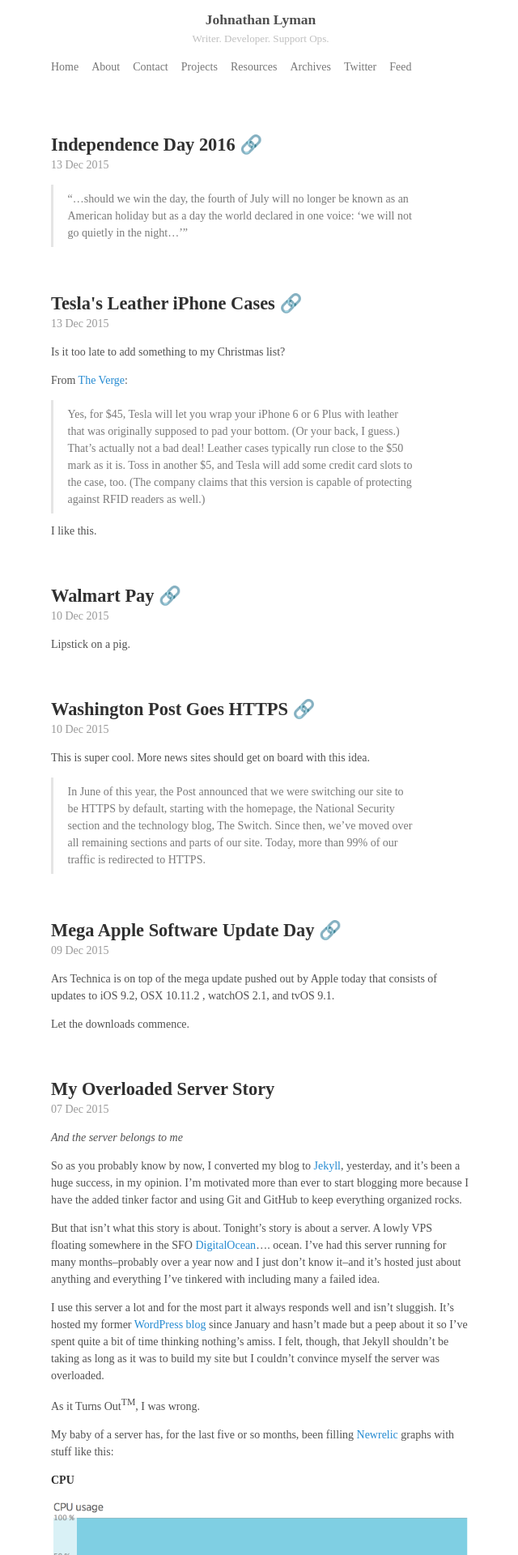
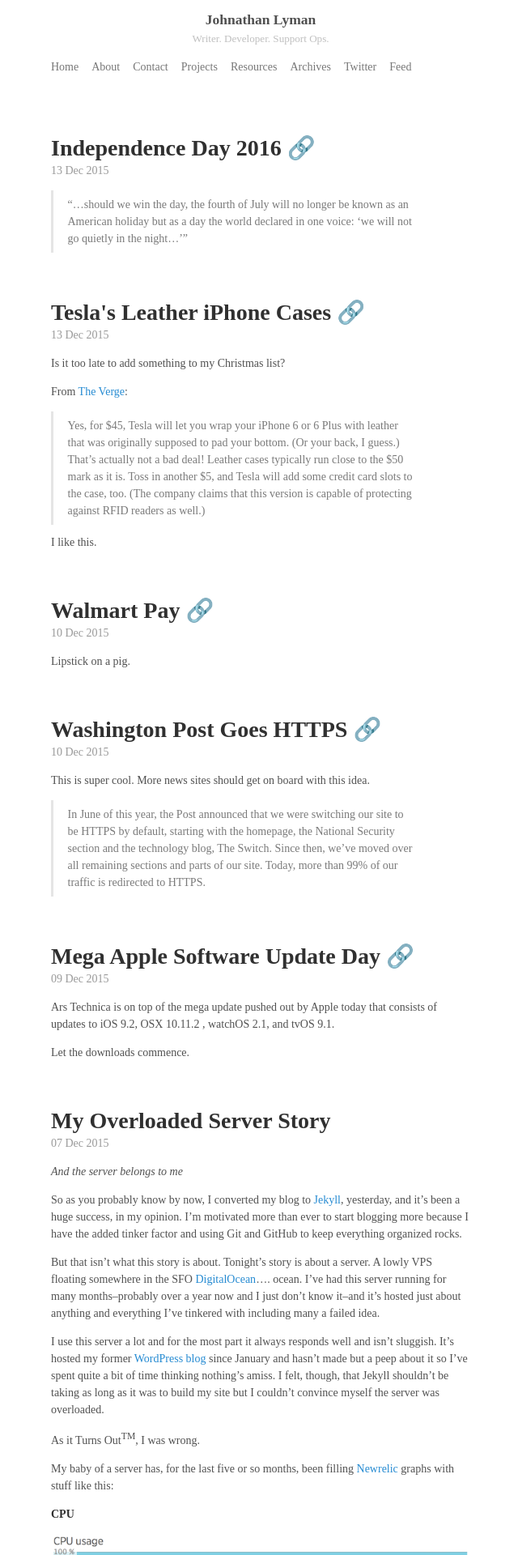
Before and after one commit to jelyman2/jelyman2.github.com, a Jekyll site: the page built from index.html, in a window 1280 px wide. Shown: the top 1920 px of the page at 81% size, without its empty margins (318-958 px from the left). Built offline with Jekyll 4.4.1, drawn with Linux system fonts in a browser that asks for light colours; the list of posts is cut into pages by our own code; comment, search, counter and statistics services are not loaded.

Commit message:
Changed font

```diff
--- a/_sass/_type.scss
+++ b/_sass/_type.scss
@@ -11,22 +11,22 @@ h1, h2, h3, h4, h5, h6 {
 }
 
 h1 {
-  font-size: 1.6rem;
+  font-size: 2rem;
 }
 
 h2 {
   margin-top: 1rem;
-  font-size: 1.4rem;
+  font-size: 1.8rem;
 }
 
 h3 {
   margin-top: 1.5rem;
-  font-size: 1.2rem;
+  font-size: 1.6rem;
 }
 
 h4, h5, h6 {
   margin-top: 1rem;
-  font-size: 1rem;
+  font-size: 1.2rem;
 }
 
 p {
```
